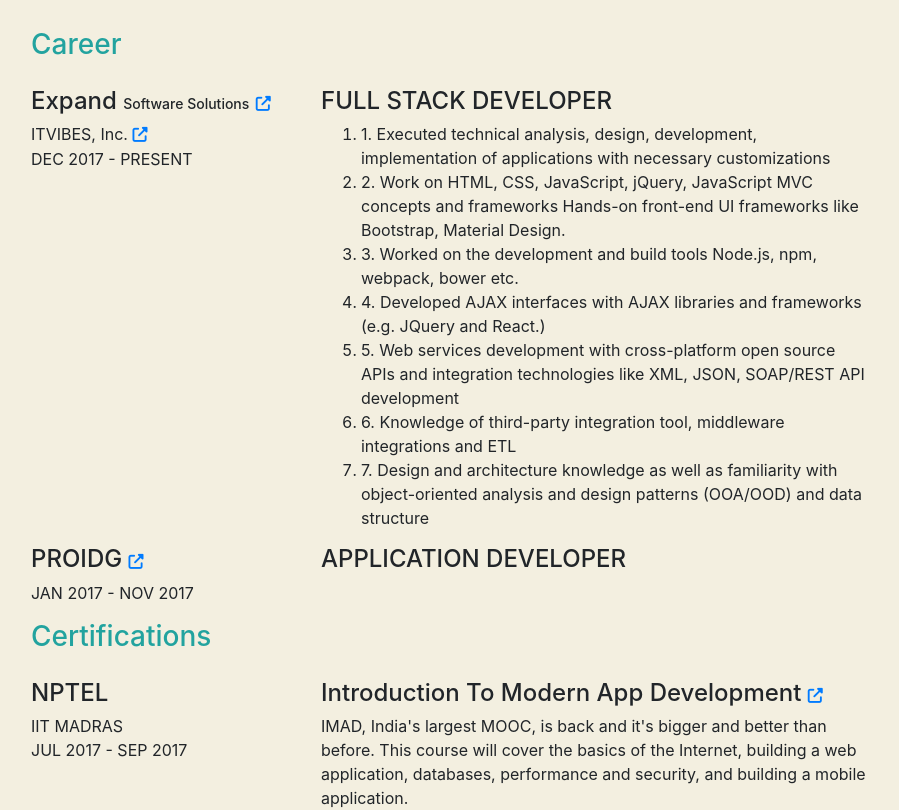
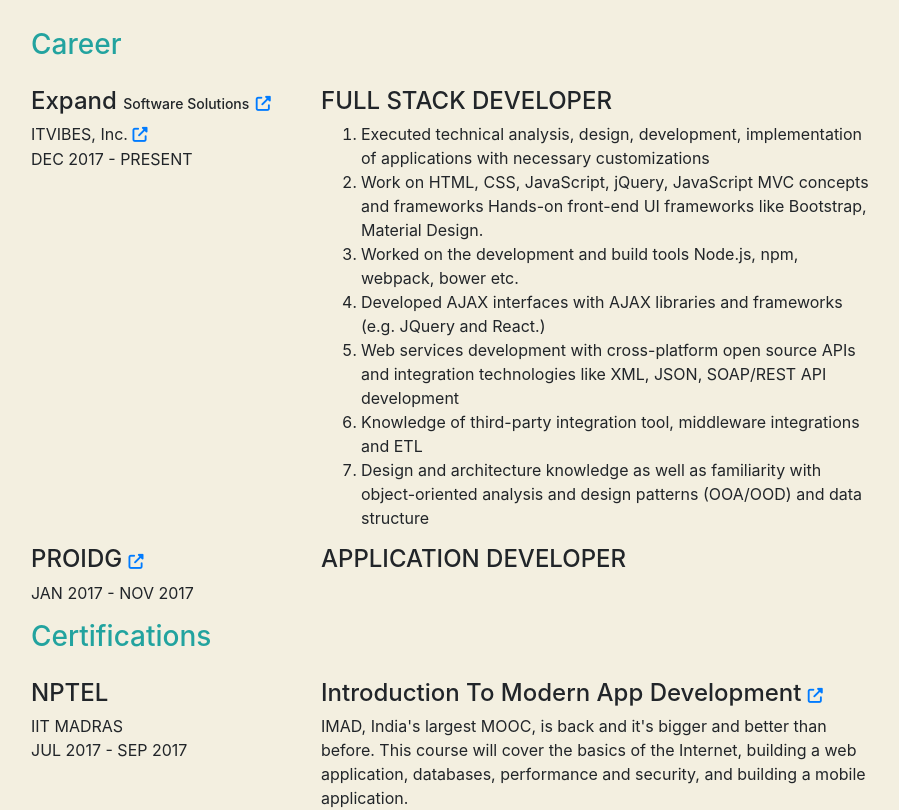
Before and after one commit to Santoshge-Reddy/Santosh, a plain HTML site: page index.html in a window 1280 px wide. Shown: the part 1640-2450 px from the top of the page, without its empty margins (189-1088 px from the left). Drawn offline with nearby package versions, Linux system fonts and the light colour scheme; no server answers.

Commit message:
Update index.html

```diff
--- a/index.html
+++ b/index.html
@@ -207,16 +207,27 @@
             <div class="col-lg-8">
               <h4>FULL STACK DEVELOPER</h4>
              	<ol>
-			<li>1. Executed technical analysis, design, development, implementation of applications with necessary customizations
-			</li><li>2. Work on HTML, CSS, JavaScript, jQuery, JavaScript MVC concepts and frameworks
+			<li>
+				Executed technical analysis, design, development, implementation of applications with necessary customizations
+			</li>
+			<li>
+				Work on HTML, CSS, JavaScript, jQuery, JavaScript MVC concepts and frameworks
 Hands-on front-end UI frameworks like Bootstrap, Material Design.
-			</li><li>3. Worked on the development and build tools Node.js, npm, webpack, bower etc.
-			</li><li>4. Developed AJAX interfaces with AJAX libraries and frameworks (e.g. JQuery and React.)
-</li><li>5. Web services development with cross-platform open source APIs and integration technologies like XML, JSON, SOAP/REST API development
-
-</li><li>6. Knowledge of third-party integration tool, middleware integrations and ETL
-
-</li><li>7. Design and architecture knowledge as well as familiarity with object-oriented analysis and design patterns (OOA/OOD) and data structure </li></ol>
+			</li>
+			<li>
+				Worked on the development and build tools Node.js, npm, webpack, bower etc.
+			</li>
+			<li>
+				Developed AJAX interfaces with AJAX libraries and frameworks (e.g. JQuery and React.)
+			</li>
+			<li>
+				Web services development with cross-platform open source APIs and integration technologies like XML, JSON, SOAP/REST API development
+			</li>
+			<li>
+				Knowledge of third-party integration tool, middleware integrations and ETL
+			</li>
+			<li>
+				Design and architecture knowledge as well as familiarity with object-oriented analysis and design patterns (OOA/OOD) and data structure </li></ol>
             </div>
           </div>
           <div class=" row text-left">
```
